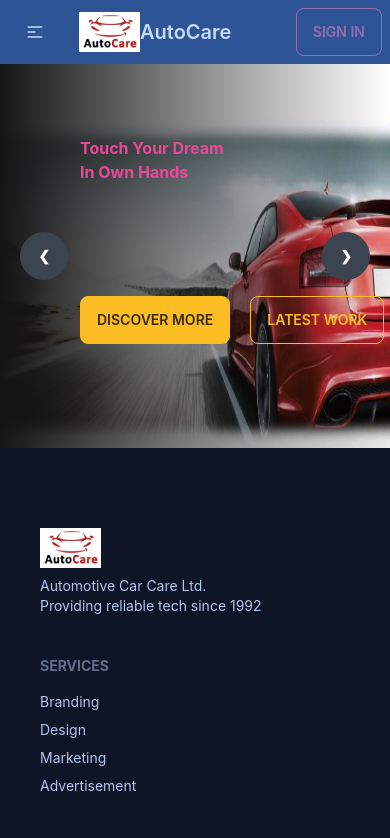
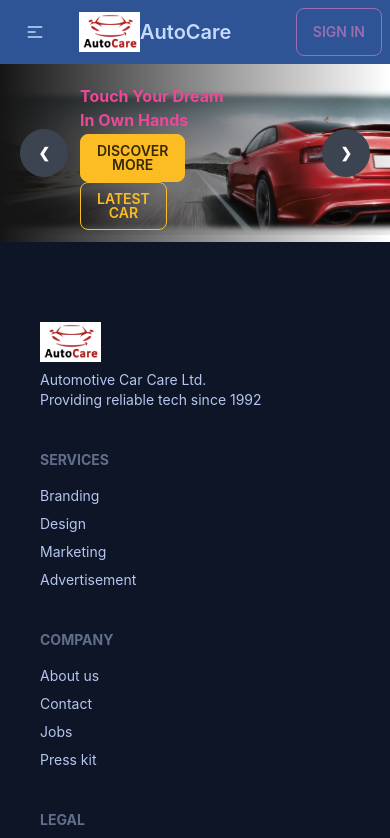
Before and after one commit to khaled39ab/Warehouse-Management-Client, a React (Create React App) app: page / in a window 390 px wide. Shown: the top 838 px of the page. Built offline with nearby package versions, Linux system fonts and the light colour scheme; no server answers.

Commit message:
make some changes

```diff
--- a/src/Pages/Authentication/SignIn/SignIn.jsx
+++ b/src/Pages/Authentication/SignIn/SignIn.jsx
@@ -28,6 +28,7 @@ const SignIn = () => {
     };
 
     const handlePasswordReset = () => {
+        // eslint-disable-next-line no-useless-escape
         if (/^\w+([\.-]?\w+)*@\w+([\.-]?\w+)*(\.\w{2,3})+$/.test(emailId)) {
             passwordReset(emailId);
             toast("Password Reset successfully. Check Your Email.");
--- a/src/Pages/Authentication/SocialSignIn/SocialSignIn.jsx
+++ b/src/Pages/Authentication/SocialSignIn/SocialSignIn.jsx
@@ -1,15 +1,17 @@
 import React, { useContext, useState } from 'react';
+import { useNavigate } from 'react-router-dom';
 import { AuthContext } from '../../../Context/UserContext/UserContext';
 
 const SocialSignIn = () => {
     const { googleAuth, githubAuth } = useContext(AuthContext);
+    const navigate = useNavigate();
     const [error, setError] = useState('');
 
     const handleGoogleAuth = () => {
         googleAuth()
             .then(res => {
-                const user = res.user;
-                console.log(user);
+                // const user = res.user;
+                navigate('/')
             })
             .catch(err => setError(err.message));
     };
@@ -17,8 +19,8 @@ const SocialSignIn = () => {
     const handleGithubAuth = () => {
         githubAuth()
             .then(res => {
-                const user = res.user;
-                console.log(user);
+                // const user = res.user;
+                navigate('/')
             })
             .catch(err => setError(err.message));
     };
--- a/src/Pages/Home/Banner/Carousel/Carousel.jsx
+++ b/src/Pages/Home/Banner/Carousel/Carousel.jsx
@@ -7,7 +7,7 @@ const Carousel = ({ slide }) => {
     return (
         <div id={`slide${id}`} className="carousel-item relative w-full">
             <div className='carousel-img w-full '>
-                <img src={image} alt='' className="w-full h-96" />
+                <img src={image} alt='' className="w-full lg:h-96" />
             </div>
             <div className="absolute flex justify-start transform -translate-y-1/2 left-20 top-1/4">
                 <h1 className='lg:text-5xl md:text-3xl sm:text-2xl font-bold text-pink-500'>
@@ -18,9 +18,9 @@ const Carousel = ({ slide }) => {
             <div className="absolute md:flex justify-start transform -translate-y-1/2 left-20 top-1/2 md:w-2/5 sm:w-2/3 hidden">
                 <p className=' text-white'>There are many variations of passages of  available, but the majority have suffered alteration in some form</p>
             </div>
-            <div className="absolute flex justify-start transform -translate-y-1/2 left-20 top-2/3 w-2/5">
-                <button className="btn btn-warning mr-5 ">Discover More</button>
-                <button className="btn btn-outline btn-warning">Latest work</button>
+            <div className="absolute md:flex justify-start transform -translate-y-1/2 left-20 top-2/3 md:w-2/5 sm:w-2/3 w-1/6">
+                <button className="btn btn-warning mr-5">Discover More</button>
+                <button className="btn btn-outline btn-warning">Latest Car</button>
             </div>
             <div className="absolute flex justify-between transform -translate-y-1/2 left-5 right-5 top-1/2">
                 <a href={`#slide${prev}`} className="btn btn-circle hover:bg-red-500">❮</a>
--- a/src/Pages/Shared/Header/Header.jsx
+++ b/src/Pages/Shared/Header/Header.jsx
@@ -69,7 +69,9 @@ const Header = () => {
                                 <svg className="fill-current" xmlns="http://www.w3.org/2000/svg" width="20" height="20" viewBox="0 0 24 24"><path d="M7.41,8.58L12,13.17L16.59,8.58L18,10L12,16L6,10L7.41,8.58Z" /></svg>
                             </label>
                             <ul tabIndex={0} className="menu dropdown-content p-2 shadow bg-base-100 rounded-box w-52 mt-1 font-bold">
-                                {/* <li><Link to={'/orders'}>Orders</Link></li> */}
+                                <li><Link to={'/manage-items'}>Manage Items</Link></li>
+                                <li><Link to={'/add-items'}>Add Items</Link></li>
+                                <li><Link to={'/my-items'}>My Items</Link></li>
                                 <li><button onClick={handleSignOut} className="btn  btn-secondary">Log Out</button></li>
                             </ul>
                         </div>
```
Lines whose indentation alone changed are shown as unchanged.
